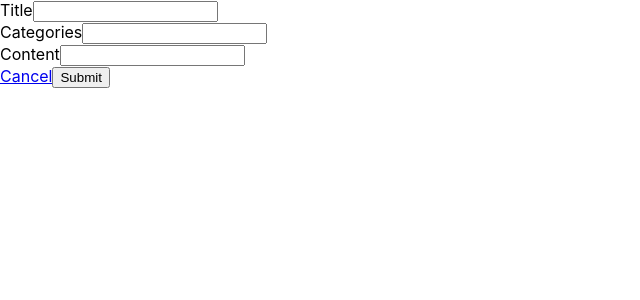
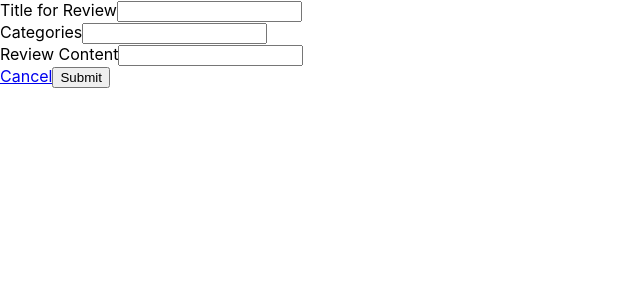
Before and after one commit to KenAustria/BlogAboutIt, a React (Create React App) app: page /posts/new in a window 1280 px wide. Shown: the top 300 px of the page, without its empty margins (0-640 px from the left). Built offline with nearby package versions, Linux system fonts and the light colour scheme.

Commit message:
Create Post Action Creator

```diff
--- a/src/actions/index.js
+++ b/src/actions/index.js
@@ -1,6 +1,7 @@
 import axios from 'axios';
 
 export const FETCH_POSTS = 'FETCH_POSTS';
+export const CREATE_POST = 'CREATE_POST';
 
 const ROOT_URL = 'http://reduxblog.herokuapp.com/api';
 const API_KEY = '?key=asdfghjkl';
@@ -13,3 +14,12 @@ export function fetchPosts() {
 		payload: request
 	};
 }
+
+export function createPost(values) {
+	const request = axios.post(`${ROOT_URL}/posts${API_KEY}`, values);
+
+	return {
+		type: CREATE_POST,
+		payload: request
+	};
+}
--- a/src/containers/PostsNew.js
+++ b/src/containers/PostsNew.js
@@ -1,6 +1,9 @@
 import React, { Component } from "react";
 import { Field, reduxForm } from 'redux-form';
 import { Link } from 'react-router-dom';
+import { connect } from "react-redux";
+import { createPost } from "../actions/index";
+import { bindActionCreators } from "redux";
 
 class PostsNew extends Component {
 	renderField(field) {
@@ -22,40 +25,49 @@ class PostsNew extends Component {
 		);
 	}
 
-  validate(values) {
-    let errors = {};
+	onSubmit(values) {
+		this.props.createPost(values);
+		console.log(values);
+	}
 
-    if(!values.title) {
-      errors.title = "Enter a title";
+	render() {
+		const { handleSubmit } = this.props;
+
+		return (
+			<form onSubmit={handleSubmit(this.onSubmit.bind(this))} >
+				<Field label="Title for Review" name="title" component={this.renderField} />
+				<Field label="Categories" name="categories" component={this.renderField} />
+				<Field label="Review Content" name="content" component={this.renderField} />
+				<Link to="/">Cancel</Link>
+				<button type="submit">Submit</button>
+			</form>
+		);
 	}
-    if(!values.categories) {
-      errors.categories = "Enter a category";
 }
-    if(!values.content) {
-      errors.content = "Enter content";
+
+function validate(values) {
+	const errors = {};
+
+	if (!values.title) {
+		errors.title = 'Enter a title';
+	}
+	if (!values.categories) {
+		errors.categories = 'Enter a category';
+	}
+	if (!values.content) {
+		errors.content = 'Enter some content';
 	}
 
 	return errors;
 }
 
-  onFormSubmit = (values) => {
-    console.log(values);
-  }
-
-  render() {
-    const { handleSubmit } = this.props;
-    return (
-      <form onSubmit={handleSubmit(this.onFormSubmit.bind(this))}>
-        <Field label="Title" name="title" component={this.renderField} />
-        <Field label="Categories" name="tags" component={this.renderField} />
-        <Field label="Content" name="content" component={this.renderField} />
-        <Link to="/">Cancel</Link>
-        <button>Submit</button>
-      </form>
-    );
-  }
+function mapDispatchToProps(dispatch) {
+	return bindActionCreators({ createPost }, dispatch);
 }
 
 export default reduxForm({
+	validate,
 	form: 'PostsNewForm'
-})(PostsNew);
+})(
+	connect(null, mapDispatchToProps)(PostsNew)
+);
--- a/src/reducers/posts_reducer.js
+++ b/src/reducers/posts_reducer.js
@@ -1,4 +1,5 @@
 import { FETCH_POSTS } from '../actions/index';
+
 import _ from 'lodash';
 
 export default function(state = {}, action) {
```
Lines whose indentation alone changed are shown as unchanged.
